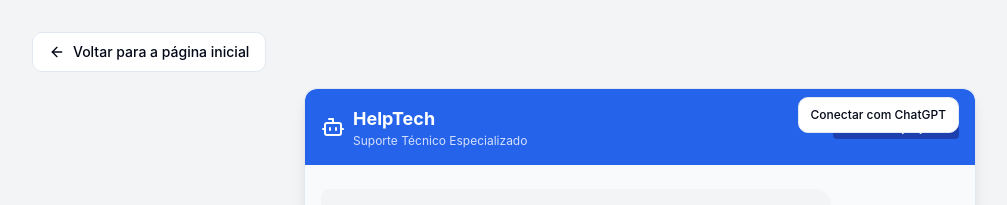
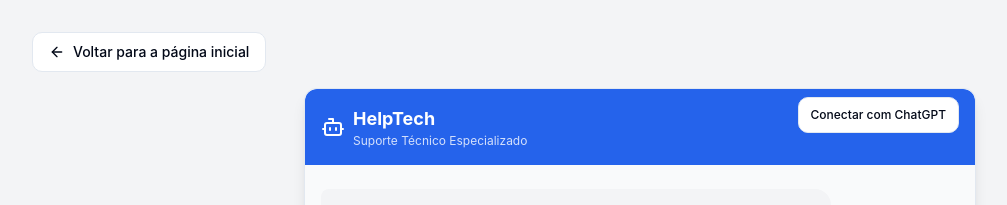
Before and after one commit to pauloVesperoo/helptech-chat-assistant, a React (Vite) app: page / in a window 1280 px wide. Both pictures are taken after a click on the button "Iniciar Chat". Shown: the top 205 px of the page, without its empty margins (0-1007 px from the left). Built offline with nearby package versions, Linux system fonts and the light colour scheme.

Commit message:
Remove "Powered by Python" text
Removes the "Powered by Python" text from the ChatHeader component.

```diff
--- a/src/components/ChatHeader.tsx
+++ b/src/components/ChatHeader.tsx
@@ -12,9 +12,6 @@ const ChatHeader: React.FC = () => {
           <p className="text-xs opacity-80">Suporte Técnico Especializado</p>
         </div>
       </div>
-      <div className="ml-auto text-xs bg-blue-800 px-2 py-1 rounded">
-        Powered by Python
-      </div>
     </div>
   );
 };
```
